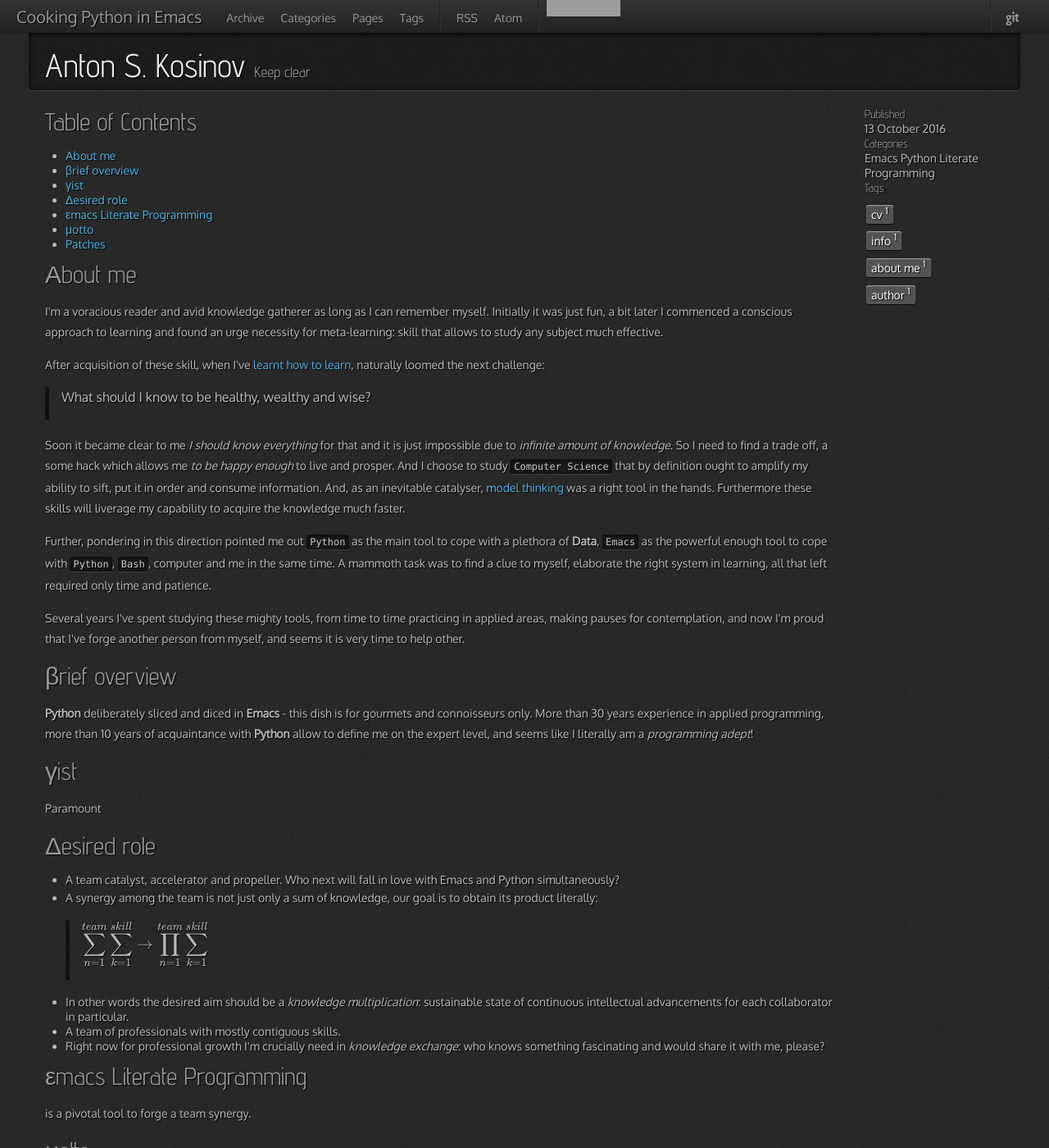
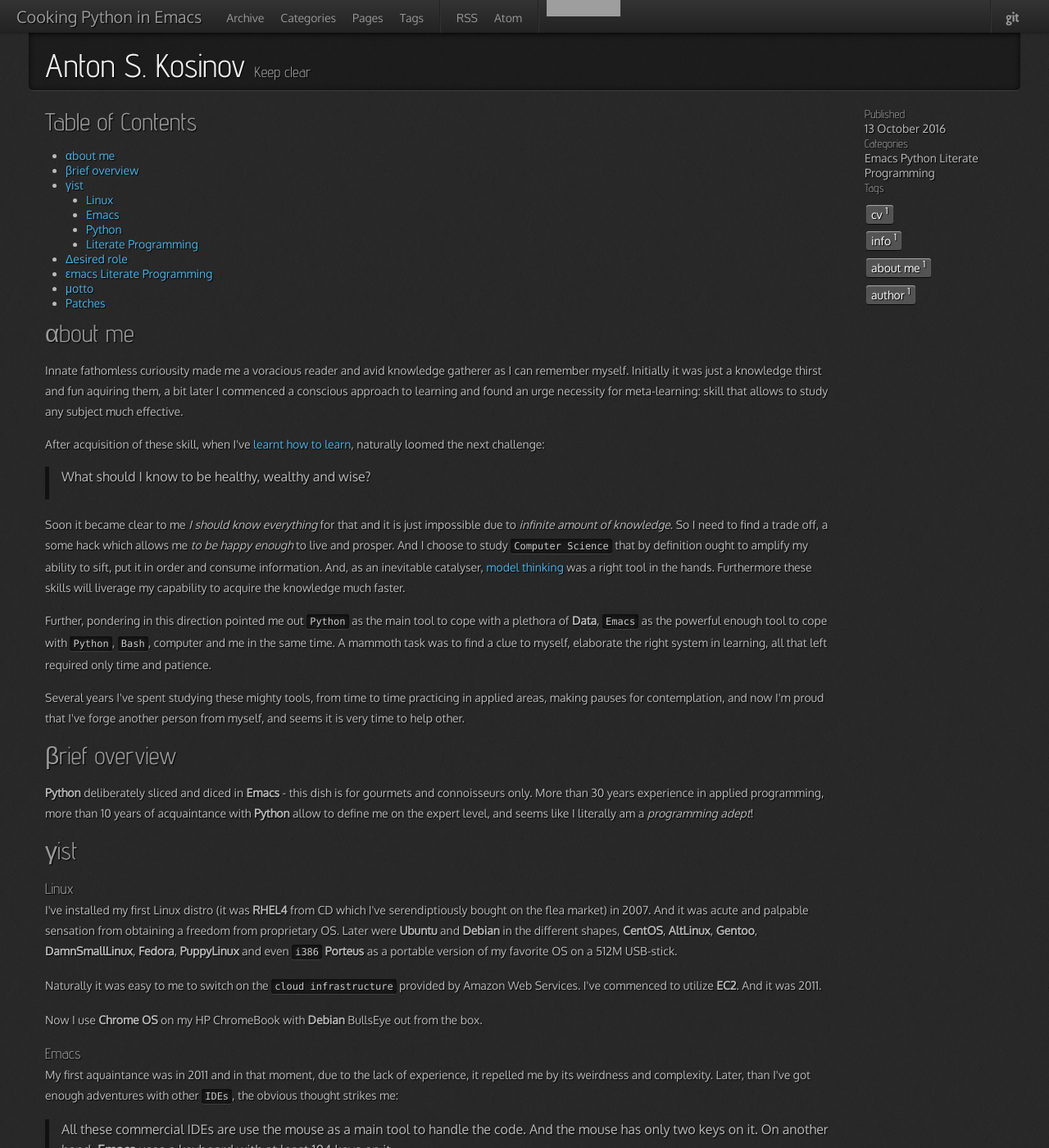
Before and after one commit to 0--key/0--key.github.io, a Jekyll site: the page built from _posts/2016-10-13-CV.html, in a window 1280 px wide and 1400 px high. Shown: the whole window at 82% size. Built offline with Jekyll 4.4.1, drawn with Linux system fonts in a browser that asks for light colours; nearby versions of some CDN libraries; formulas are drawn with MathJax 3; comment, search, counter and statistics services are not loaded; some of the changed text lies outside the part shown; grey boxes are pictures that could not be loaded.

Commit message:
The current version of online CV

```diff
--- a/_posts/2016-10-13-CV.html
+++ b/_posts/2016-10-13-CV.html
@@ -11,9 +11,16 @@ tags: [cv, info, about me, author]
 <h2>Table of Contents</h2>
 <div id="text-table-of-contents" role="doc-toc">
 <ul>
-<li><a href="#orgb22f2ba">&Alpha;bout me</a></li>
+<li><a href="#org8fe7032">&alpha;bout me</a></li>
 <li><a href="#orge48c8b2">&beta;rief overview</a></li>
-<li><a href="#org07307c4">&gamma;ist</a></li>
+<li><a href="#org07307c4">&gamma;ist</a>
+<ul>
+<li><a href="#orge3ac107">Linux</a></li>
+<li><a href="#org37c6f6c">Emacs</a></li>
+<li><a href="#orgdece26e">Python</a></li>
+<li><a href="#orgf51af7f">Literate Programming</a></li>
+</ul>
+</li>
 <li><a href="#orga86e154">&Delta;esired role</a></li>
 <li><a href="#org57958b3">&epsilon;macs Literate Programming</a></li>
 <li><a href="#org3cc57ce">&mu;otto</a></li>
@@ -22,12 +29,13 @@ tags: [cv, info, about me, author]
 </div>
 </div>
 
-<div id="outline-container-orgb22f2ba" class="outline-2">
-<h2 id="orgb22f2ba">&Alpha;bout me</h2>
-<div class="outline-text-2" id="text-orgb22f2ba">
+<div id="outline-container-org8fe7032" class="outline-2">
+<h2 id="org8fe7032">&alpha;bout me</h2>
+<div class="outline-text-2" id="text-org8fe7032">
 <p>
-I'm a voracious reader and avid knowledge gatherer as long as I can
-remember myself. Initially it was just fun, a bit later I commenced a
+Innate fathomless curiousity made me a voracious reader and avid
+knowledge gatherer as I can remember myself. Initially it was just a
+knowledge thirst and fun aquiring them, a bit later I commenced a
 conscious approach to learning and found an urge necessity for
 meta-learning: skill that allows to study any subject much effective.
 </p>
@@ -89,9 +97,67 @@ a <i>programming adept</i>!
 <div id="outline-container-org07307c4" class="outline-2">
 <h2 id="org07307c4">&gamma;ist</h2>
 <div class="outline-text-2" id="text-org07307c4">
+</div>
+<div id="outline-container-orge3ac107" class="outline-3">
+<h3 id="orge3ac107">Linux</h3>
+<div class="outline-text-3" id="text-orge3ac107">
 <p>
-Paramount
+I've installed my first Linux distro (it was <b>RHEL4</b> from CD which
+I've serendiptiously bought on the flea market) in 2007. And it was
+acute and palpable sensation from obtaining a freedom from proprietary
+OS. Later were <b>Ubuntu</b> and <b>Debian</b> in the different shapes,
+<b>CentOS</b>, <b>AltLinux</b>, <b>Gentoo</b>, <b>DamnSmallLinux</b>, <b>Fedora</b>,
+<b>PuppyLinux</b> and even <code>i386</code> <b>Porteus</b> as a portable version of my
+favorite OS on a 512M USB-stick.
 </p>
+
+<p>
+Naturally it was easy to me to switch on the <code>cloud infrastructure</code>
+provided by Amazon Web Services. I've commenced to utilize <b>EC2</b>. And
+it was 2011.
+</p>
+
+<p>
+Now I use <b>Chrome OS</b> on my HP ChromeBook with <b>Debian</b> BullsEye out
+from the box.
+</p>
+</div>
+</div>
+
+<div id="outline-container-org37c6f6c" class="outline-3">
+<h3 id="org37c6f6c">Emacs</h3>
+<div class="outline-text-3" id="text-org37c6f6c">
+<p>
+My first aquaintance was in 2011 and in that moment, due to the lack
+of experience, it repelled me by its weirdness and complexity. Later,
+than I've got enough adventures with other <code>IDEs</code>, the obvious thought
+strikes me:
+</p>
+
+<blockquote>
+<p>
+All these commercial IDEs are use the mouse as a main tool to handle
+the code. And the mouse has only two keys on it. On another hand,
+<b>Emacs</b> uses a keyboard with at least 104 keys on it.
+</p>
+</blockquote>
+
+<p>
+The advantage is obvious: if you are a touch typist (and I was
+since 2008) it should be much convenient to use a keyboard to manage
+your routine tasks around <b>software development</b>. It has a lot of keys
+on it, and your fingers are able to remember these keys to use them
+fluently.
+</p>
+</div>
+</div>
+
+<div id="outline-container-orgdece26e" class="outline-3">
+<h3 id="orgdece26e">Python</h3>
+</div>
+
+<div id="outline-container-orgf51af7f" class="outline-3">
+<h3 id="orgf51af7f">Literate Programming</h3>
 </div>
 </div>
 
```
